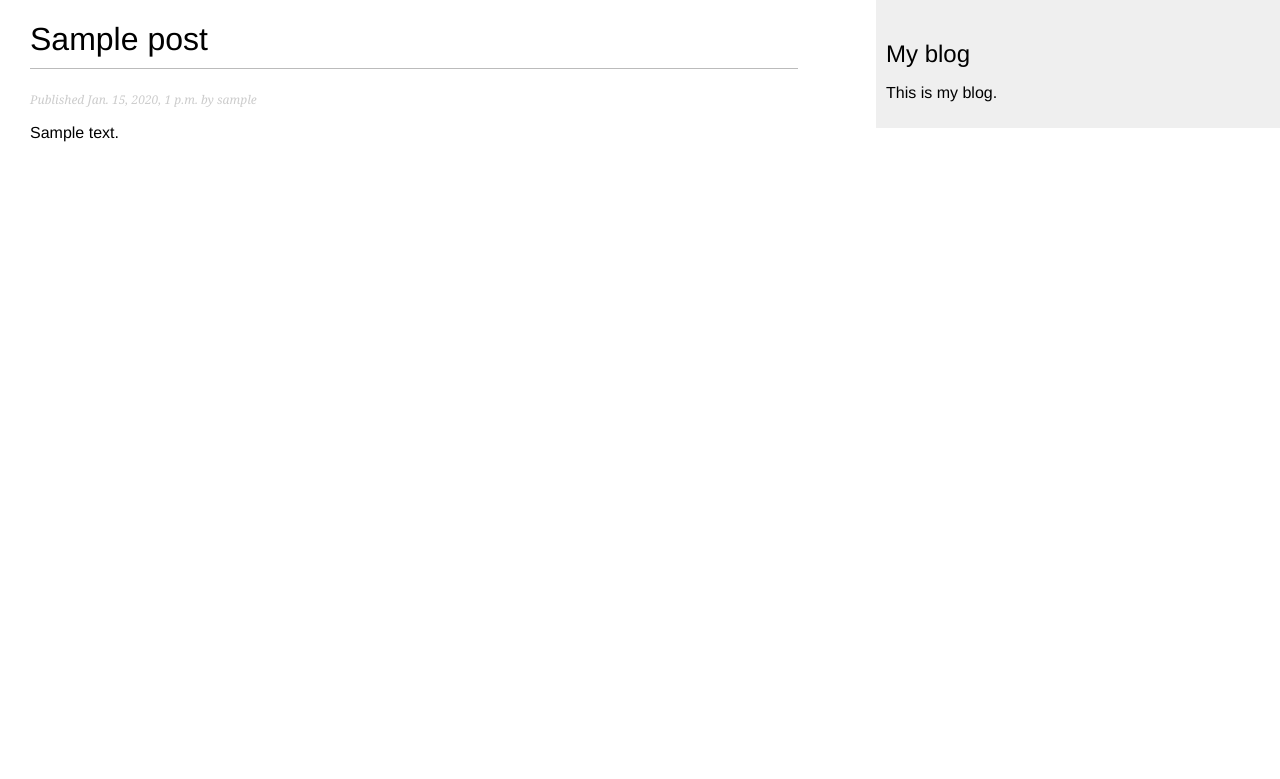
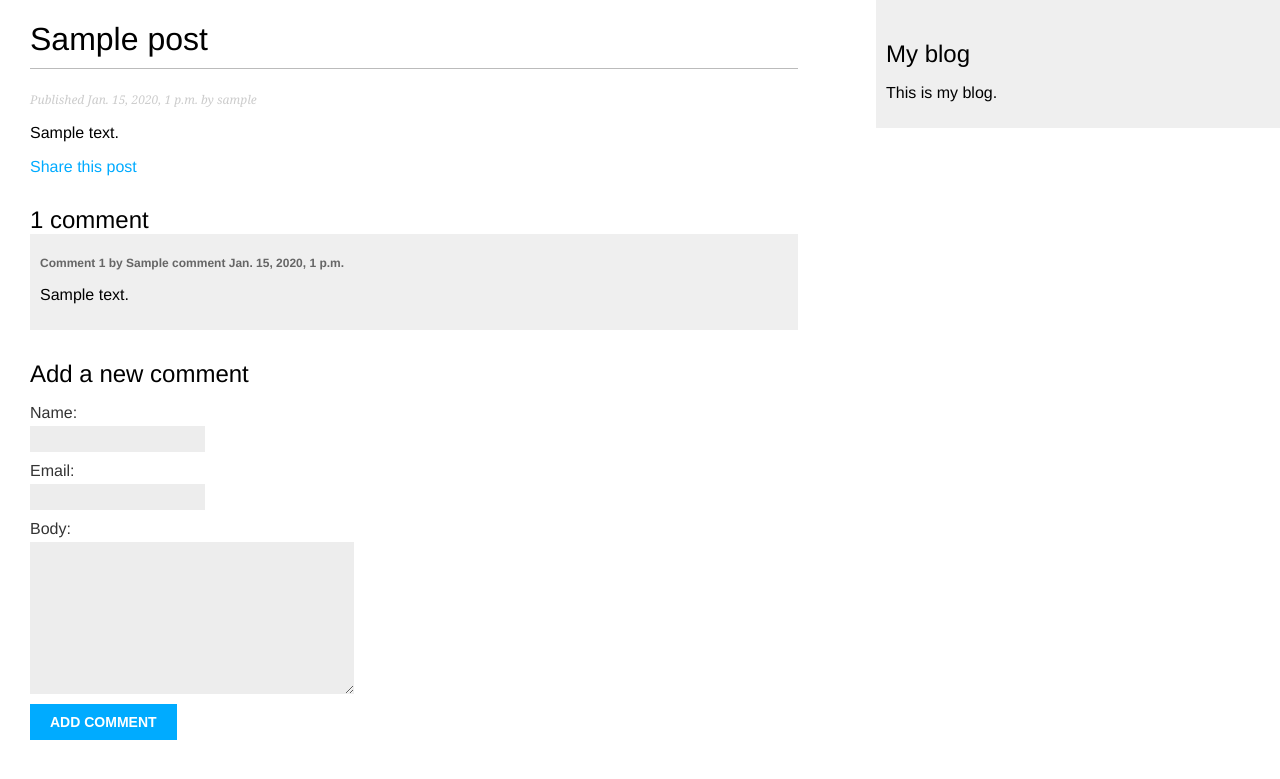
Before and after one commit to TatianaLoskutova/django_myblog, a Django app: a page that uses mysite/blog/templates/blog/post/detail.html in a window 1280 px wide. Shown: the top 779 px of the page. Run offline with Django 4.2, Linux system fonts and the light colour scheme; tables that the repository leaves empty hold one stand-in row (values such as "Sample post").

Commit message:
feat: added views for comments

```diff
--- a/mysite/blog/forms.py
+++ b/mysite/blog/forms.py
@@ -1,4 +1,6 @@
 from django import forms
+
+from .models import Comment
 
 
 class EmailPostForm(forms.Form):
@@ -6,3 +8,9 @@ class EmailPostForm(forms.Form):
     email = forms.EmailField()
     to = forms.EmailField()
     comments = forms.CharField(required=False, widget=forms.Textarea)
+
+
+class CommentForm(forms.ModelForm):
+    class Meta:
+        model = Comment
+        fields = ('name', 'email', 'body')
--- a/mysite/blog/models.py
+++ b/mysite/blog/models.py
@@ -49,3 +49,22 @@ class Post(models.Model):
                 self.slug,
             ]
         )
+
+
+class Comment(models.Model):
+    post = models.ForeignKey('blog.Post', models.CASCADE, 'comments')
+    name = models.CharField(max_length=80)
+    email = models.EmailField()
+    body = models.TextField()
+    created = models.DateTimeField(auto_now_add=True)
+    updated = models.DateTimeField(auto_now=True)
+    active = models.BooleanField(default=True)
+
+    class Meta:
+        ordering = ['created']
+        indexes = [
+            models.Index(fields=['created']),
+        ]
+
+    def __str__(self):
+        return f'Comment by {self.name} on {self.post}'
--- a/mysite/blog/templates/blog/post/detail.html
+++ b/mysite/blog/templates/blog/post/detail.html
@@ -8,4 +8,26 @@
     Published {{ post.publish }} by {{ post.author }}
   </p>
   {{ post.body|linebreaks }}
+  <p>
+    <a href="{% url 'blog:post_share' post.id %}">
+      Share this post
+    </a>
+  </p>
+  {% with comments.count as total_comments %}
+    <h2>
+      {{ total_comments }} comment{{ total_comments|pluralize }}
+    </h2>
+  {% endwith %}
+  {% for comment in comments %}
+    <div class="comment">
+      <p class="info">
+        Comment {{ forloop.counter }} by {{ comment.name }}
+        {{ comment.created }}
+      </p>
+      {{ comment.body|linebreaks }}
+    </div>
+  {% empty %}
+    <p>There are no comments.</p>
+  {% endfor %}
+  {% include "blog/post/includes/comment_form.html" %}
 {% endblock %}
--- /dev/null
+++ b/mysite/blog/templates/blog/post/includes/comment_form.html
@@ -0,0 +1,6 @@
+<h2>Add a new comment</h2>
+<form action="{% url 'blog:post_comment' post.id %}" method='post'>
+  {{ form.as_p }}
+  {% csrf_token %}
+  <p><input type="submit" value="Add comment"></p>
+</form>
--- a/mysite/blog/urls.py
+++ b/mysite/blog/urls.py
@@ -11,4 +11,6 @@ urlpatterns = [
         views.post_detail,
         name='post_detail',
     ),
+    path('<int:post_id>/share/', views.post_share, name='post_share'),
+    path('<int:post_id>/comment/', views.post_comment, name='post_comment'),
 ]
--- a/mysite/blog/views.py
+++ b/mysite/blog/views.py
@@ -1,7 +1,9 @@
+from django.core.mail import send_mail
 from django.shortcuts import get_object_or_404, render
+from django.views.decorators.http import require_POST
 from django.views.generic import ListView
-from .forms import EmailPostForm
 
+from .forms import CommentForm, EmailPostForm
 from .models import Post
 
 
@@ -14,13 +16,26 @@ class PostListView(ListView):
 
 def post_share(request, post_id):
     post = get_object_or_404(Post, pk=post_id, status=Post.Status.PUBLISHED)
+    sent = False
+
     if request.method == 'POST':
         form = EmailPostForm(request.POST)
         if form.is_valid():
             cd = form.cleaned_data
+            post_url = request.build_absolute_uri(post.get_absolute_url())
+            subject = f'{cd["name"]} recommends you read {post.title}'
+            message = f'Read {post.title} at {post_url} {cd["name"]} ' \
+                      f'comments: {cd["comments"]}'
+            send_mail(subject, message, 'tanisha.test.projects@gmail.com',
+                      [cd['to']])
+            sent = True
     else:
         form = EmailPostForm()
-    return render(request, 'blog/post/share.html', {'post': post, 'form': form})
+
+    return render(
+        request, 'blog/post/share.html',
+        {'post': post, 'form': form, 'sent': sent},
+    )
 
 
 def post_detail(request, year, month, day, post):
@@ -32,5 +47,30 @@ def post_detail(request, year, month, day, post):
         publish__month=month,
         publish__day=day,
     )
+    comments = post.comments.filter(active=True)
+    form = CommentForm()
 
-    return render(request, 'blog/post/detail.html', {'post': post})
+    return render(
+        request, 'blog/post/detail.html',
+        {'post': post, 'comments': comments, 'form': form},
+    )
+
+
+@require_POST
+def post_comment(request, post_id):
+    post = get_object_or_404(Post, pk=post_id, status=Post.Status.PUBLISHED)
+
+    comment = None
+    # Комментарий был отправлен
+    form = CommentForm(data=request.POST)
+    if form.is_valid():
+        # Создать объект класса Comment из формы, не сохраняя его в базе данных
+        comment = form.save(commit=False)
+        # Назначить пост комментарию
+        comment.post = post
+        # Сохранить комментарий в базе данных
+        comment.save()
+    return render(
+        request, 'blog/post/comment.html',
+        {'post': post, 'form': form, 'comment': comment},
+    )
```
Also changed, not shown: mysite/blog/admin.py (+8 -1 lines), mysite/blog/templates/blog/post/comment.html (added, +12 -0 lines), mysite/blog/templates/blog/post/share.html (added, +19 -0 lines), mysite/mysite/settings.py (+7 -0 lines).
